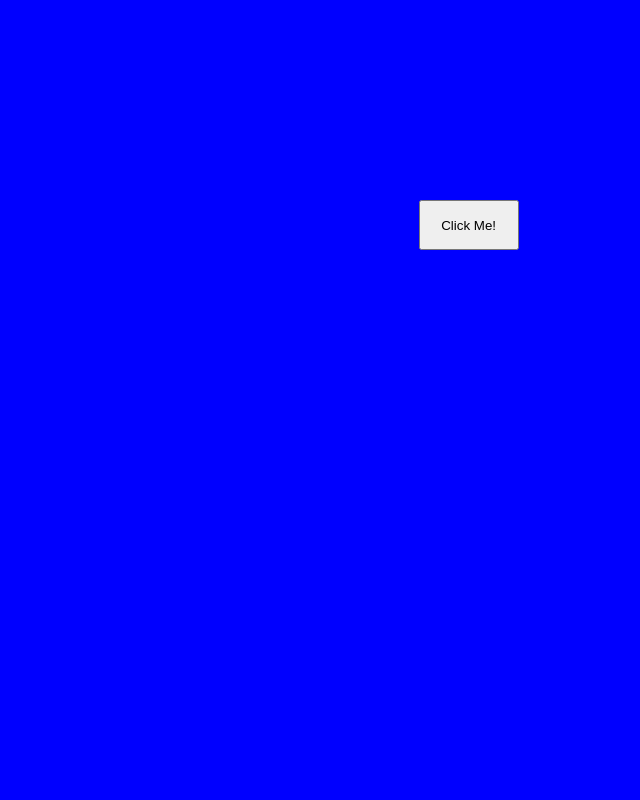
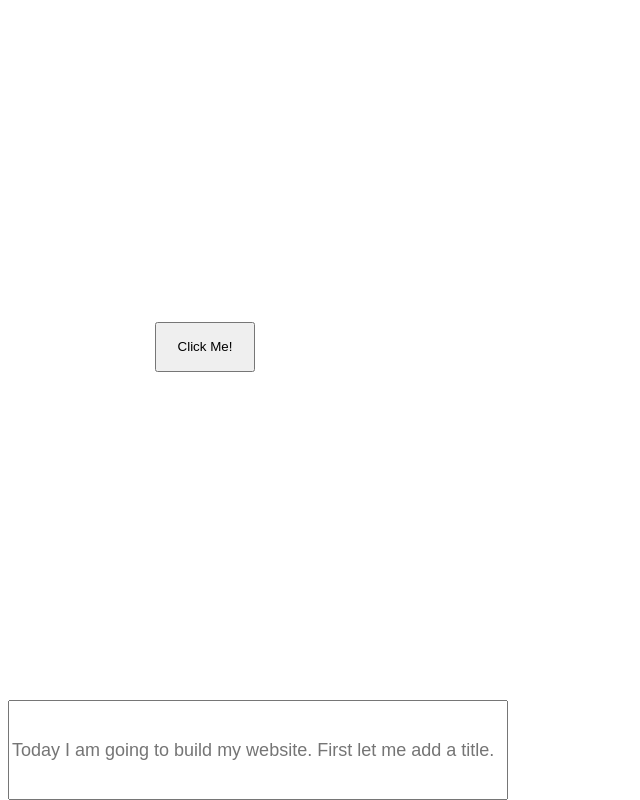
Before and after one commit to bradychua/WebSketch, a plain HTML site: page index.html in a window 1280 px wide. Both pictures are taken after a click on the button "Click Me!". Shown: the whole page, without its empty margins (0-640 px from the left). Drawn offline with Linux system fonts and the light colour scheme.

Commit message:
Commit #2

```diff
--- a/index.html
+++ b/index.html
@@ -3,11 +3,28 @@
     text-align: center;
     color: white;
   }
+
   button {
-    position: relative; /*allows position movement*/
-    transition: top 0.4s, left 0.4s; /*transition for movement*/
+    position: relative;
+    /*allows position movement*/
+    transition: top 0.4s, left 0.4s;
+    /*transition for movement*/
     width: 100px;
     height: 50px;
+  }
+
+  input {
+    display: none;
+    width: 500px;
+    height: 100px;
+    font-size: 18px;
+    position: absolute;
+    bottom: 0;
+  }
+
+  p {
+    text-align: center;
+    color: white;
   }
 </style>
 
@@ -18,6 +35,10 @@
   </head>
   <body>
     <h1 id="title">Welcome to My Website</h1>
+    <input type="text" id="textbox" placeholder="Today I am going to build my website. First let me add a title.">
+    <p id='text'>
+      This is my web sketch. Thanks for checking it out.
+    </p>
     <button id="button" onclick="move()">Click Me!</button>
   </body>
 </html>
@@ -26,15 +47,27 @@
   let x = 0;
   const button = document.getElementById('button');
   const title = document.getElementById("title");
+  const textbox = document.getElementById("textbox");
+  const text = document.getElementById("text");
   function move() {
-  button.style.top = (Math.random() * (window.innerWidth-200)) + 'px';
-  button.style.left = (Math.random() * (window.innerHeight-100)) + 'px';
+    button.style.left = Math.random() * (window.innerWidth - button.clientWidth) + 'px';
+    button.style.top = Math.random() * (window.innerHeight - button.clientHeight)/2 + 'px';
     if (x === 0) {
-    document.body.style.backgroundColor = "blue";
-    title.style.color = "blue";
+      textbox.style.display = "block";
     }
     if (x === 1) {
+      title.style.color = "black";
+      textbox.value = "Next let me add some color."
+    }
+    if (x === 2) {
+      document.body.style.backgroundColor = "blue";
+      text.style.color = "blue";
       title.style.color = "white";
+      textbox.value = "Okay let me add some text."
+    }
+    if (x === 3) {
+      text.style.color = "white";
+      textbox.value = "Now time to create an image.";
     }
     x++;
   }
```
Lines whose indentation alone changed are shown as unchanged.
